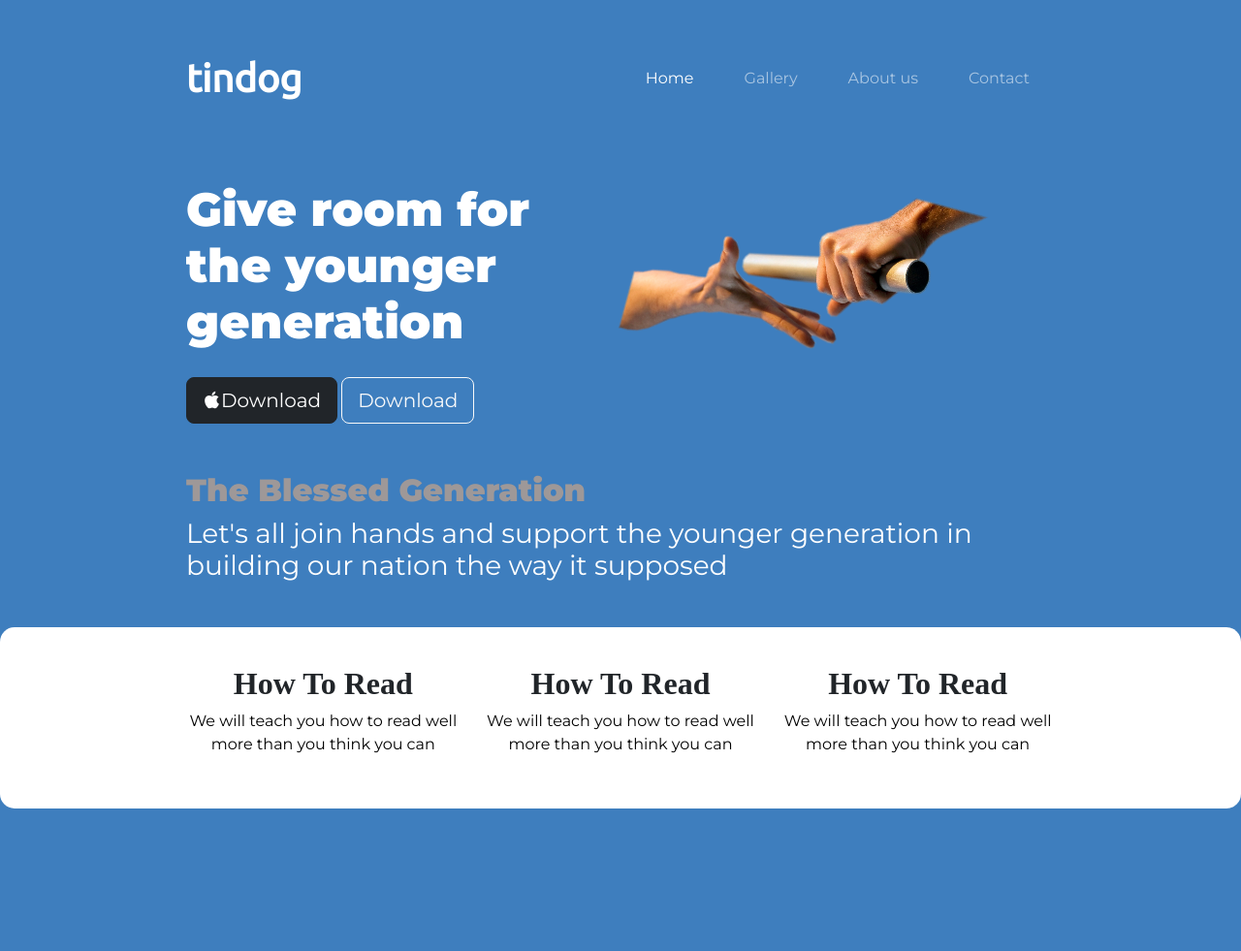
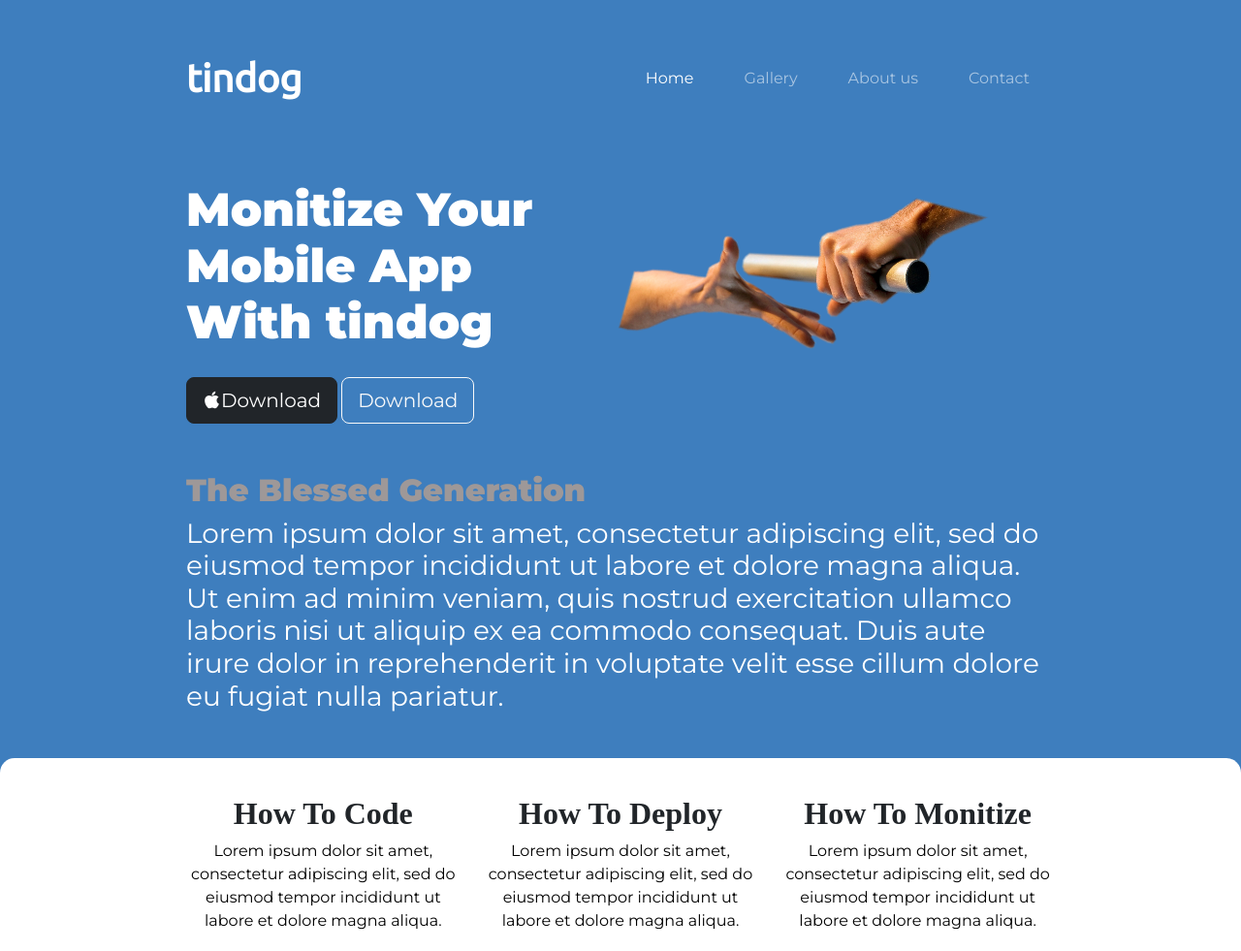
Before and after one commit to ManPhilips/Project, a plain HTML site: page Basic Html&Css Practice/index.html in a window 1280 px wide. Shown: the top 981 px of the page at 97% size. Before the commit the page ends 834 px from the top, so only its background shows below. Drawn offline with nearby package versions, Linux system fonts and the light colour scheme.

Commit message:
index.html

```diff
--- a/Basic Html&Css Practice/index.html
+++ b/Basic Html&Css Practice/index.html
@@ -52,7 +52,7 @@
 <div class="row">
 
 <div class="col-lg-6">
- <h1>Give room for the younger generation</h1>
+ <h1>Monitize Your Mobile App With tindog </h1>
 
   <button type="button" class= "btn btn-dark btn-lg"><i class="fab fa-apple"></i>Download</button>
   <button type="button" class="btn btn-outline-light btn-lg">Download</button>
@@ -69,7 +69,10 @@
 
 <div class=" Blessed container ">
   <h2 id="h">The Blessed Generation</h2>
- <h3>Let's all join hands and support the younger generation in building our nation the way it supposed</h3>
+ <h3>Lorem ipsum dolor sit amet, consectetur adipiscing elit, sed do eiusmod tempor incididunt ut
+   labore et dolore magna aliqua. Ut enim ad minim veniam, quis nostrud exercitation ullamco laboris
+   nisi ut aliquip ex ea commodo consequat. Duis aute irure dolor in reprehenderit in voluptate velit esse
+    cillum dolore eu fugiat nulla pariatur. </h3>
 </div>
 </div>
 
@@ -80,20 +83,23 @@
     <div class="row">
 
       <div class=" feature-box col-lg-4">
-        <h2>How To Read</h2>
-        <p>We will teach you how to read well more than you think you can</p>
+        <h2>How To Code</h2>
+        <p>Lorem ipsum dolor sit amet, consectetur adipiscing elit, sed do eiusmod tempor incididunt ut
+          labore et dolore magna aliqua.</p>
 
       </div>
 
       <div class=" feature-box col-lg-4">
-        <h2>How To Read</h2>
-        <p>We will teach you how to read well more than you think you can</p>
+        <h2>How To Deploy</h2>
+        <p>Lorem ipsum dolor sit amet, consectetur adipiscing elit, sed do eiusmod tempor incididunt ut
+          labore et dolore magna aliqua.</p>
 
       </div>
 
       <div class=" feature-box col-lg-4">
-        <h2>How To Read</h2>
-        <p>We will teach you how to read well more than you think you can</p>
+        <h2>How To Monitize</h2>
+        <p>Lorem ipsum dolor sit amet, consectetur adipiscing elit, sed do eiusmod tempor incididunt ut
+          labore et dolore magna aliqua.</p>
 
       </div>
 
```
